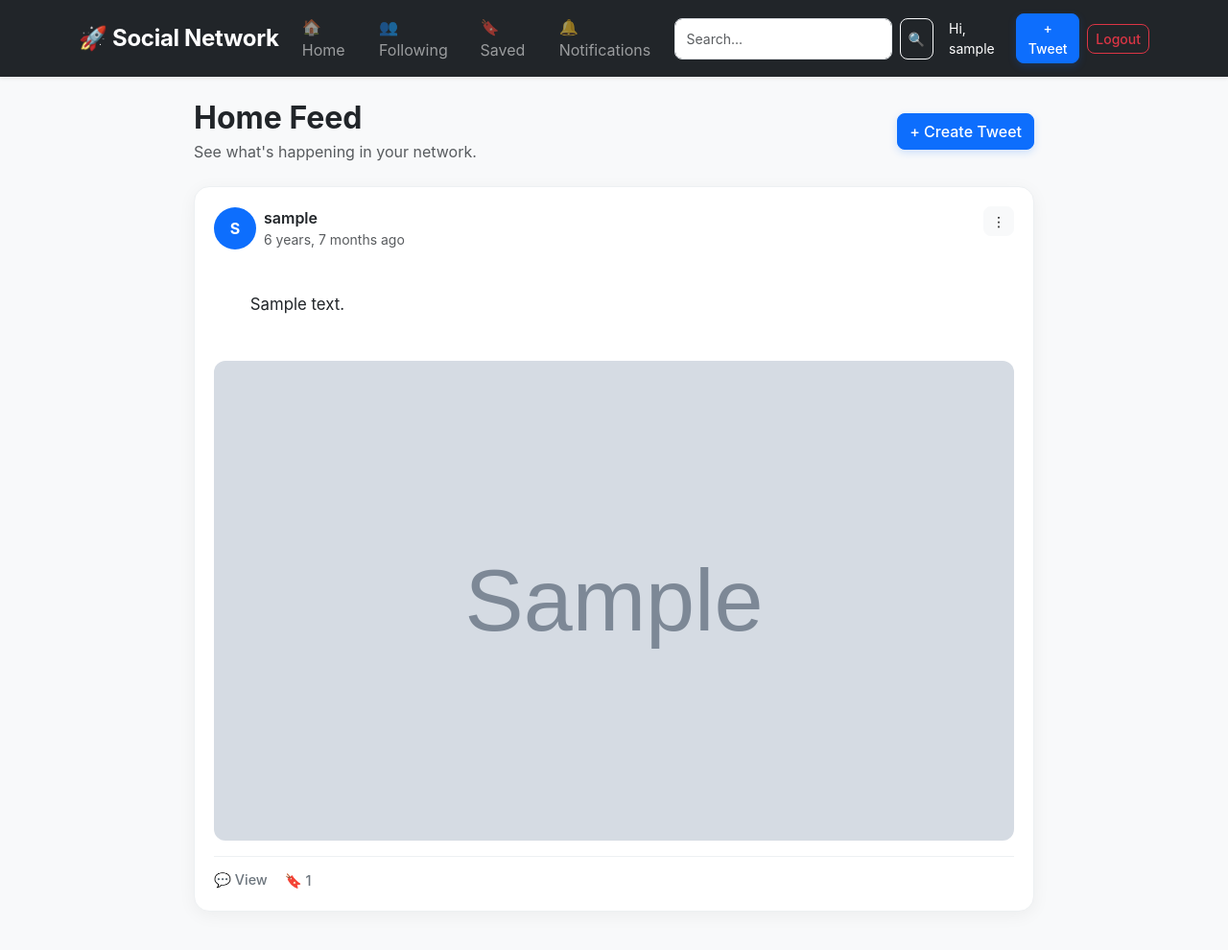
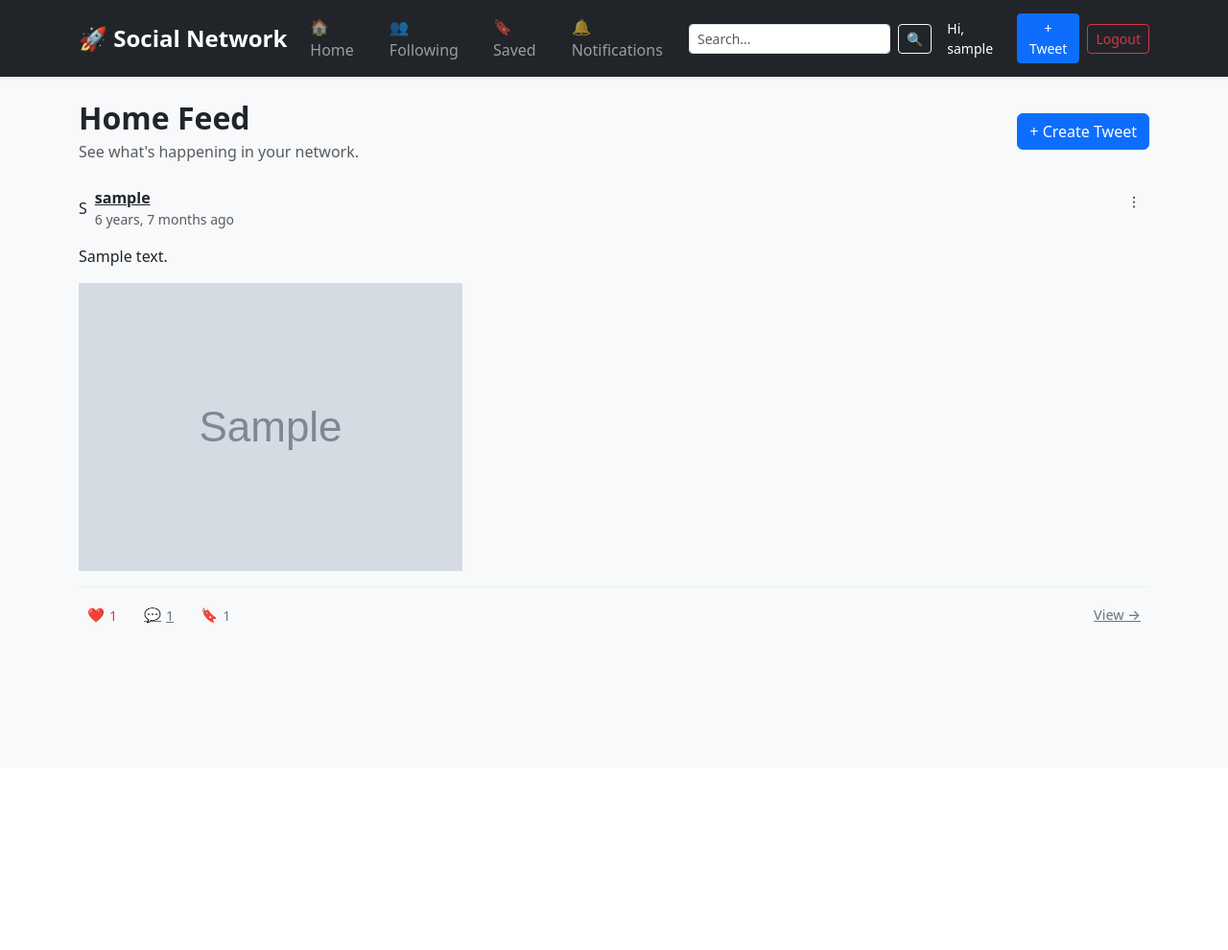
Before and after one commit to Neha-Niphade/Social-Network, a Django app: page / in a window 1280 px wide. Shown: the whole page at 96% size. After the commit the page ends 650 px from the top, so only its background shows below. Run offline with Django 5.2, Linux system fonts and the light colour scheme; a user stored in the database is signed in; tables that the repository leaves empty hold one stand-in row (values such as "Sample post"); grey boxes marked "Sample" are stand-in pictures; data that the repository does not hold is empty.

Commit message:
Improve tweet interaction UI

```diff
--- a/tweets/static/tweets/style.css
+++ b/tweets/static/tweets/style.css
@@ -1,258 +1,45 @@
 /* =========================
-   Global
+   Tweet Actions
    ========================= */
-
-body {
-    background-color: #f5f7fb;
-    color: #212529;
-    font-family: "Inter", -apple-system, BlinkMacSystemFont, "Segoe UI",
-        Roboto, Helvetica, Arial, sans-serif;
-}
-
-
-/* =========================
-   Navbar
-   ========================= */
-
-.navbar {
-    min-height: 64px;
-}
-
-.navbar-brand {
-    letter-spacing: -0.3px;
-}
-
-.navbar .nav-link {
-    transition: color 0.2s ease, background-color 0.2s ease;
-    border-radius: 8px;
-    padding: 8px 12px;
-}
-
-.navbar .nav-link:hover {
-    background-color: rgba(255, 255, 255, 0.08);
-}
-
-.navbar .form-control {
-    min-width: 180px;
-    border-radius: 8px;
-}
-
-
-/* =========================
-   Main content
-   ========================= */
-
-main.container {
-    max-width: 900px;
-}
-
-
-/* =========================
-   Cards
-   ========================= */
-
-.card {
-    border: none;
-    border-radius: 14px;
-    box-shadow: 0 4px 16px rgba(0, 0, 0, 0.06);
-    transition: transform 0.15s ease, box-shadow 0.15s ease;
-}
-
-.card:hover {
-    box-shadow: 0 7px 22px rgba(0, 0, 0, 0.08);
-}
-
-
-/* =========================
-   Buttons
-   ========================= */
-
-.btn {
-    border-radius: 8px;
-    font-weight: 500;
-}
-
-.btn-primary {
-    box-shadow: 0 3px 8px rgba(13, 110, 253, 0.18);
-}
-
-
-/* =========================
-   Forms
-   ========================= */
-
-.form-control,
-.form-select {
-    border-radius: 9px;
-    border: 1px solid #dee2e6;
-    padding: 10px 12px;
-}
-
-.form-control:focus,
-.form-select:focus {
-    border-color: #86b7fe;
-    box-shadow: 0 0 0 0.2rem rgba(13, 110, 253, 0.12);
-}
-
-
-/* =========================
-   Links
-   ========================= */
-
-a {
-    text-decoration: none;
-}
-
-a:hover {
-    text-decoration: none;
-}
-
-
-/* =========================
-   Tweet Feed
-   ========================= */
-
-.tweet-card {
-    background: #ffffff;
-    border: 1px solid #edf0f2;
-    border-radius: 16px;
-    padding: 20px;
-    margin-bottom: 16px;
-    box-shadow: 0 4px 18px rgba(0, 0, 0, 0.05);
-    transition: transform 0.2s ease, box-shadow 0.2s ease;
-}
-
-.tweet-card:hover {
-    transform: translateY(-2px);
-    box-shadow: 0 8px 24px rgba(0, 0, 0, 0.08);
-}
-
-.tweet-avatar {
-    width: 44px;
-    height: 44px;
-    min-width: 44px;
-    border-radius: 50%;
-    background: #0d6efd;
-    color: #ffffff;
-    display: flex;
-    align-items: center;
-    justify-content: center;
-    font-weight: 700;
-    font-size: 1rem;
-}
-
-.tweet-text {
-    font-size: 1.05rem;
-    line-height: 1.65;
-    color: #212529;
-    white-space: pre-wrap;
-    word-break: break-word;
-}
-
-.tweet-image {
-    display: block;
-    width: 100%;
-    max-height: 500px;
-    object-fit: cover;
-    border-radius: 12px;
-}
 
 .tweet-actions {
     display: flex;
     align-items: center;
-    gap: 12px;
+    gap: 10px;
     border-top: 1px solid #edf0f2;
     padding-top: 12px;
 }
 
-.tweet-action {
+.tweet-action-btn {
+    display: inline-flex;
+    align-items: center;
+    gap: 5px;
+    border: none;
+    background: transparent;
     color: #6c757d;
+    padding: 6px 9px;
+    border-radius: 8px;
     font-size: 0.9rem;
     font-weight: 500;
-    transition: color 0.2s ease;
     cursor: pointer;
+    transition: background-color 0.2s ease,
+                color 0.2s ease;
 }
 
-.tweet-action:hover {
+.tweet-action-btn:hover {
+    background-color: #f1f3f5;
     color: #0d6efd;
 }
 
-
-/* =========================
-   Profile
-   ========================= */
-
-.profile-header {
-    border-radius: 16px;
-    background: #ffffff;
-    padding: 24px;
-    box-shadow: 0 4px 16px rgba(0, 0, 0, 0.06);
+.tweet-action-btn.liked {
+    color: #dc3545;
 }
 
-
-/* =========================
-   Notifications
-   ========================= */
-
-.notification-item {
-    background: #ffffff;
-    border-radius: 12px;
-    padding: 15px 18px;
-    margin-bottom: 10px;
-    box-shadow: 0 2px 10px rgba(0, 0, 0, 0.05);
+.tweet-action-btn.liked:hover {
+    color: #bb2d3b;
+    background-color: #fff0f1;
 }
 
-
-/* =========================
-   Empty state
-   ========================= */
-
-.empty-state {
-    background: #ffffff;
-    border-radius: 16px;
-    padding: 50px 20px;
-    box-shadow: 0 4px 18px rgba(0, 0, 0, 0.05);
+.tweet-action-btn span {
+    font-size: 0.88rem;
 }
-
-
-/* =========================
-   Pagination
-   ========================= */
-
-.pagination-btn {
-    border-radius: 8px;
-}
-
-
-/* =========================
-   Mobile
-   ========================= */
-
-@media (max-width: 768px) {
-    main.container {
-        padding-left: 12px;
-        padding-right: 12px;
-    }
-
-    .navbar .form-control {
-        min-width: 0;
-        width: 100%;
-    }
-
-    .navbar .d-flex {
-        flex-wrap: wrap;
-    }
-
-    .tweet-card {
-        padding: 16px;
-        border-radius: 14px;
-    }
-
-    .tweet-text {
-        font-size: 1rem;
-    }
-
-    .tweet-actions {
-        gap: 8px;
-    }
-}
--- a/tweets/templates/tweets/home.html
+++ b/tweets/templates/tweets/home.html
@@ -5,7 +5,9 @@
 <div class="d-flex justify-content-between align-items-center mb-4">
     <div>
         <h2 class="fw-bold mb-1">Home Feed</h2>
-        <p class="text-muted mb-0">See what's happening in your network.</p>
+        <p class="text-muted mb-0">
+            See what's happening in your network.
+        </p>
     </div>
 
     <a href="{% url 'tweet_create' %}" class="btn btn-primary">
@@ -42,7 +44,9 @@
 
         </div>
 
+
         {% if tweet.user == request.user %}
+
         <div class="dropdown">
 
             <button
@@ -77,6 +81,7 @@
             </ul>
 
         </div>
+
         {% endif %}
 
     </div>
@@ -98,16 +103,43 @@
     {% endif %}
 
 
-    <!-- Actions -->
+    <!-- Tweet actions -->
     <div class="tweet-actions">
 
+        <!-- Like -->
+        <form
+            method="POST"
+            action="{% url 'tweet_like' tweet.id %}"
+            class="d-inline"
+        >
+            {% csrf_token %}
+
+            <button
+                type="submit"
+                class="tweet-action-btn {% if request.user in tweet.likes.all %}liked{% endif %}"
+            >
+                {% if request.user in tweet.likes.all %}
+                    ❤️
+                {% else %}
+                    ♡
+                {% endif %}
+
+                <span>{{ tweet.likes.count }}</span>
+            </button>
+        </form>
+
+
+        <!-- Comments -->
         <a
             href="{% url 'tweet_detail' tweet.id %}"
-            class="tweet-action"
+            class="tweet-action-btn"
         >
-            💬 View
+            💬
+            <span>{{ tweet.comments.count }}</span>
         </a>
 
+
+        <!-- Bookmark -->
         <form
             method="POST"
             action="{% url 'tweet_bookmark' tweet.id %}"
@@ -115,14 +147,28 @@
         >
             {% csrf_token %}
 
-            <button type="submit" class="tweet-action border-0 bg-transparent">
-                🔖 {{ tweet.bookmarks.count }}
+            <button
+                type="submit"
+                class="tweet-action-btn"
+            >
+                🔖
+                <span>{{ tweet.bookmarks.count }}</span>
             </button>
         </form>
+
+
+        <!-- View -->
+        <a
+            href="{% url 'tweet_detail' tweet.id %}"
+            class="tweet-action-btn ms-auto"
+        >
+            View →
+        </a>
 
     </div>
 
 </div>
+
 
 {% empty %}
 
@@ -136,7 +182,10 @@
         Be the first person to share something.
     </p>
 
-    <a href="{% url 'tweet_create' %}" class="btn btn-primary">
+    <a
+        href="{% url 'tweet_create' %}"
+        class="btn btn-primary"
+    >
         Create your first tweet
     </a>
 
@@ -151,25 +200,33 @@
 <div class="d-flex justify-content-center align-items-center gap-3 mt-4 mb-4">
 
     {% if page_obj.has_previous %}
+
         <a
             href="?page={{ page_obj.previous_page_number }}"
             class="btn btn-outline-primary"
         >
             ← Previous
         </a>
+
     {% endif %}
 
+
     <span class="text-muted small">
-        Page {{ page_obj.number }} of {{ page_obj.paginator.num_pages }}
+        Page {{ page_obj.number }}
+        of
+        {{ page_obj.paginator.num_pages }}
     </span>
 
+
     {% if page_obj.has_next %}
+
         <a
             href="?page={{ page_obj.next_page_number }}"
             class="btn btn-outline-primary"
         >
             Next →
         </a>
+
     {% endif %}
 
 </div>
```
